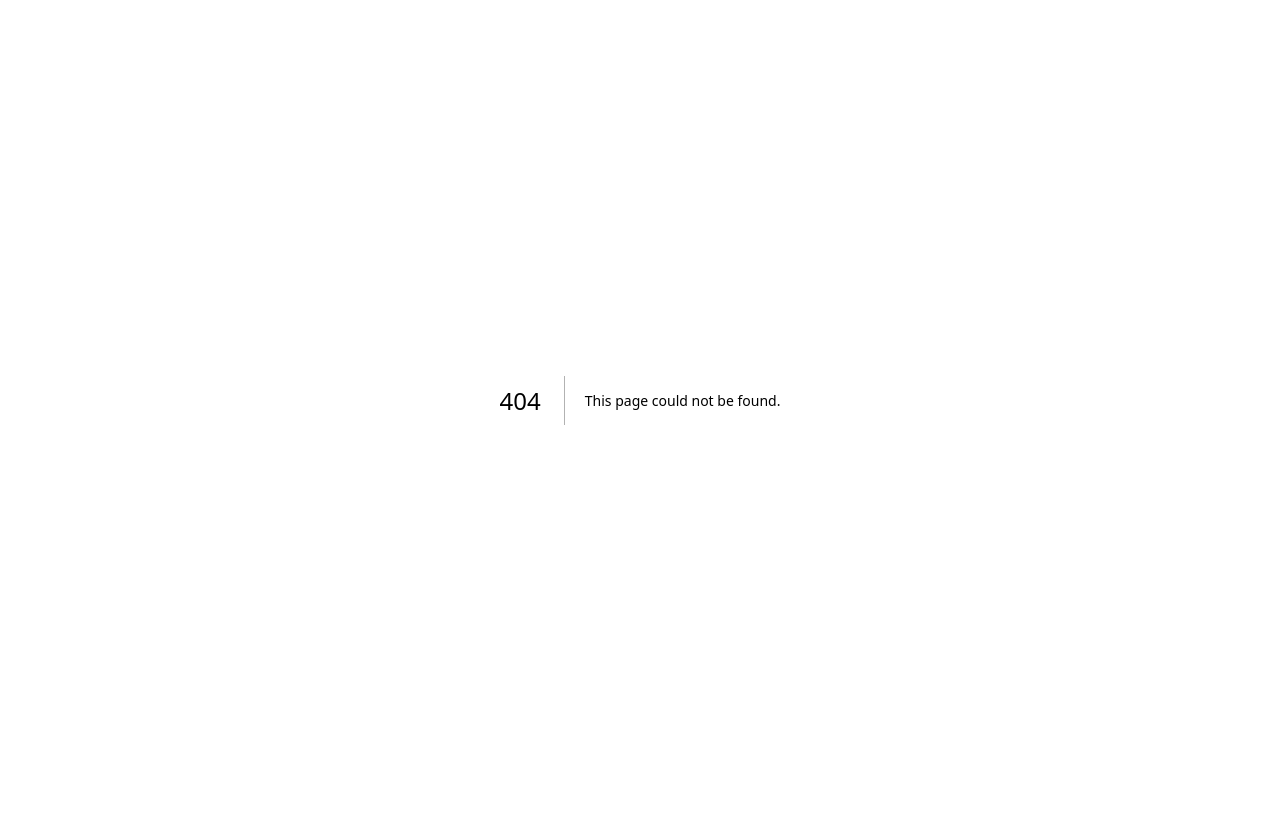
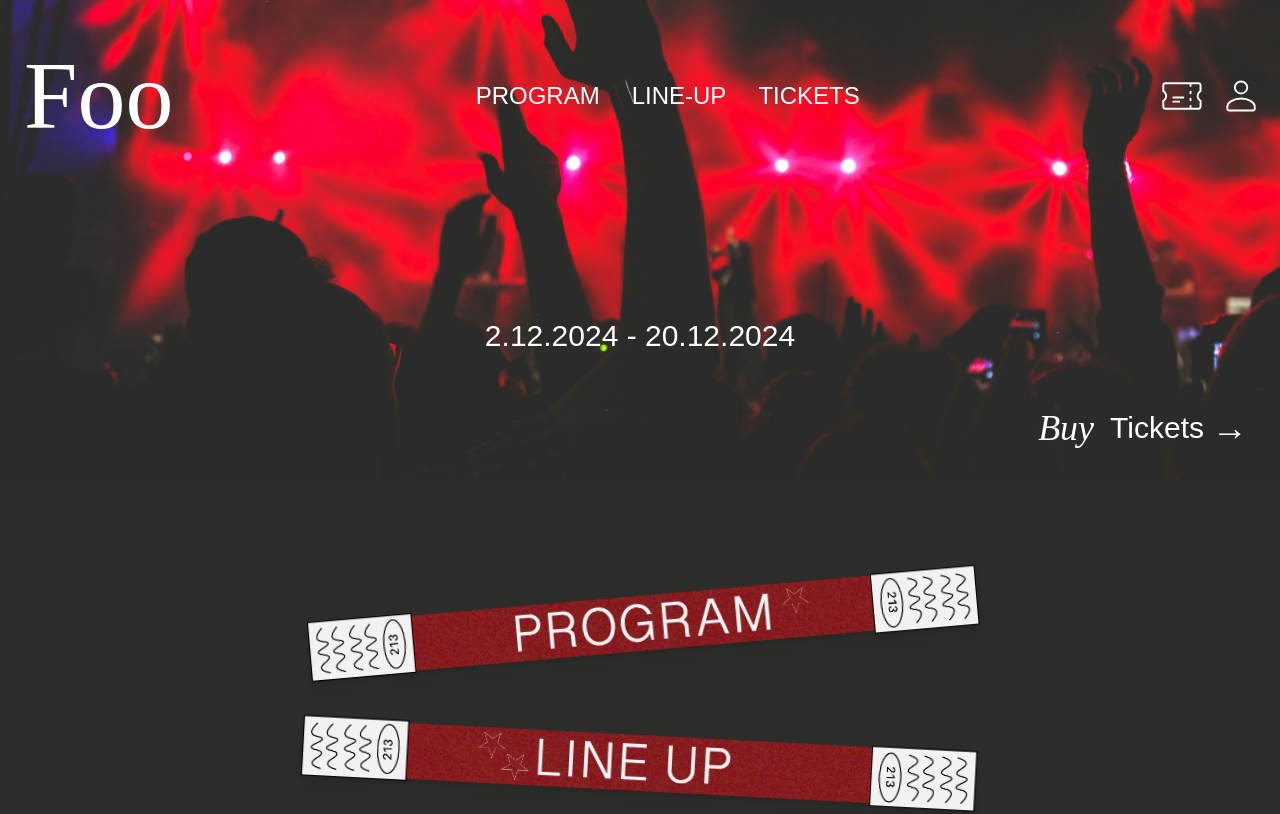
Before and after one commit to sarameisner/foofest-ms-sara, a Next.js app: page / in a window 1280 px wide. Before the commit this address had no page. Shown: the top 814 px of the page. Built offline with nearby package versions, Linux system fonts and the light colour scheme; a web font is replaced by a local one.

Commit message:
layout virker som det skal

```diff
--- /dev/null
+++ b/src/pages/_app.js
@@ -0,0 +1,31 @@
+// /src/pages/_app.js
+import "../styles/globals.css"; // Importer globale stilarter
+import TopNav from "@/components/TopNav";
+import Footer from "@/components/Footer";
+import BottomNav from "@/components/BottomNav";
+
+function MyApp({ Component, pageProps }) {
+  return (
+    <div className="layout-wrapper">
+      {/* Vis TopNav på større skærme */}
+      <div className="hidden md:block">
+        <TopNav />
+      </div>
+
+      {/* Vis den aktuelle side */}
+      <main>
+        <Component {...pageProps} />
+      </main>
+
+      {/* Footer */}
+      <Footer />
+
+      {/* Vis BottomNav på mindre skærme */}
+      <div className="block md:hidden">
+        <BottomNav />
+      </div>
+    </div>
+  );
+}
+
+export default MyApp;
--- /dev/null
+++ b/src/pages/index.js
@@ -0,0 +1,11 @@
+"use client";
+import React from "react";
+import FrontPageHeader from "@/components/FrontPageHeader";
+
+export default function Home() {
+  return (
+    <div>
+     <FrontPageHeader/>
+    </div>
+  );
+}
```
Also changed, not shown: src/pages/layout.js (deleted, +0 -14 lines), src/pages/page.js (deleted, +0 -28 lines).
